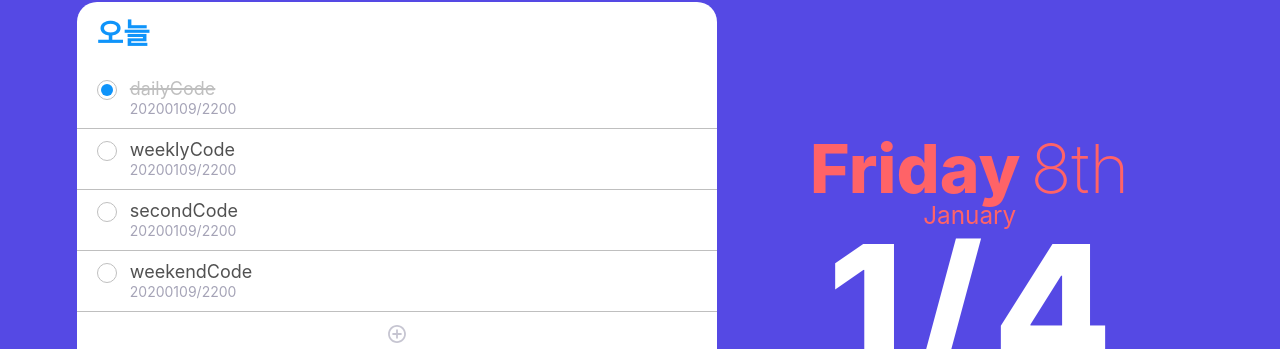
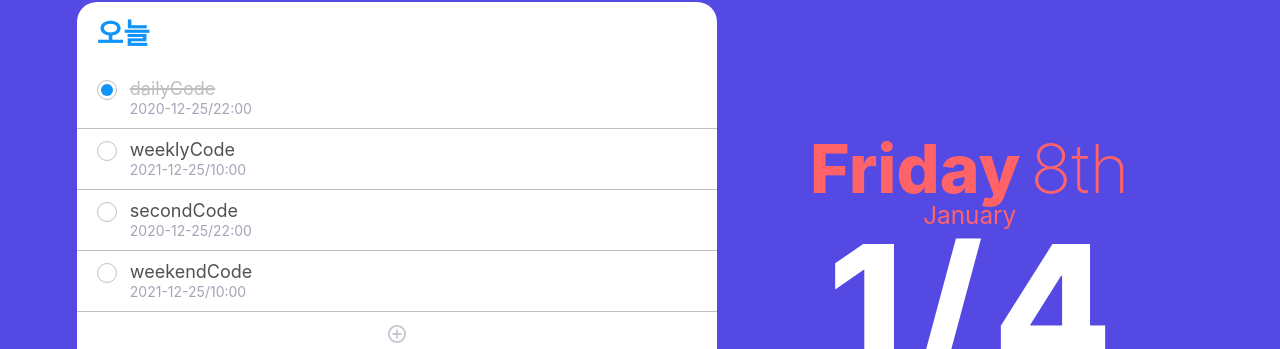
Before and after one commit to Kwon770/look-at-my-todo-web, a React (Create React App) app: page /#/ in a window 1280 px wide. Shown: the part 102-451 px from the top of the page. Built offline with nearby package versions, Linux system fonts and the light colour scheme.

Commit message:
refactor: Refactor menu html

```diff
--- a/src/components/Todo.js
+++ b/src/components/Todo.js
@@ -4,12 +4,22 @@ import { IoMdInformationCircleOutline } from "react-icons/io";
 import Theme from "style/Theme";
 import TodoSimpleEditContent from "components/TodoSimpleEditContent";
 
-const Todo = ({ todo, setClickedTodo, setIsTodoClicked }) => {
+const Todo = ({
+  todo,
+  clickedTodo,
+  setClickedTodo,
+  isTodoClicked,
+  setIsTodoClicked,
+}) => {
   const [simpleEditMode, setSimepleEditMode] = useState(false);
 
   const onClickInfoButton = () => {
-    setClickedTodo(todo);
-    setIsTodoClicked(true);
+    if (clickedTodo && todo.id === clickedTodo.id) {
+      setIsTodoClicked(!isTodoClicked);
+    } else {
+      setClickedTodo(todo);
+      setIsTodoClicked(true);
+    }
   };
 
   return (
--- a/src/components/TodoDetailPanel.js
+++ b/src/components/TodoDetailPanel.js
@@ -1,50 +1,84 @@
 import React, { useEffect, useState } from "react";
+import useInput from "hooks/useInput";
+import useCheckbox from "hooks/useCheckbox";
 import styled from "styled-components";
 
 const TodoDetailPanel = ({ clickedTodo }) => {
-  const [title, setTitle] = useState("");
-  const [existClosingDate, setExistClosingDate] = useState(false);
-  const [closingDate, setClosingDate] = useState("");
-  const [existClosingTime, setExistClosingTime] = useState(false);
-  const [closingTime, setClosingTime] = useState("");
-  const [repetitionType, setRepetitionType] = useState("");
-  const [priority, setPriority] = useState("");
+  const title = useInput(clickedTodo.title);
+  const existClosingDate = useCheckbox(clickedTodo.closingDate ? true : false);
+  const closingDate = useInput(clickedTodo.closingDate);
+  const existClosingTime = useCheckbox(clickedTodo.closingTime ? true : false);
+  const closingTime = useInput(clickedTodo.closingTime);
+  const priority = useInput(clickedTodo.priority);
+
+  // const [title, setTitle] = useState("");
+  // const [existClosingDate, setExistClosingDate] = useState(false);
+  // const [closingDate, setClosingDate] = useState("");
+  // const [existClosingTime, setExistClosingTime] = useState(false);
+  // const [closingTime, setClosingTime] = useState("");
+  // const [repetitionType, setRepetitionType] = useState("");
+  // const [priority, setPriority] = useState("");
 
   useEffect(() => {
-    setTitle(clickedTodo.title);
-    if (clickedTodo.closingDate) {
-      setExistClosingDate(true);
-      setClosingDate(clickedTodo.closingDate);
+    //   setTitle(clickedTodo.title);
+    //   if (clickedTodo.closingDate) {
+    //     setExistClosingDate(true);
+    //     setClosingDate(clickedTodo.closingDate);
+    //   }
+    //   if (clickedTodo.closingTime) {
+    //     setExistClosingTime(true);
+    //     setClosingTime(clickedTodo.closingTime);
+    //   }
+    //   setRepetitionType(clickedTodo.repetitionType);
+    //   setPriority(clickedTodo.priority);
+  }, [clickedTodo.id]);
+
+  const onChangeExistClosingDate = () => {
+    existClosingDate.onChange();
+
+    if (existClosingDate.checked) {
+      closingDate.onChange("");
+    } else {
+      const today = new Date();
+      let yy = today.getFullYear();
+      let mm = today.getMonth() + 1;
+      if (mm < 10) mm = `0${mm}`;
+      let dd = today.getDate();
+      if (dd < 10) dd = `0${dd}`;
+      closingDate.onChange(`${yy}-${mm}-${dd}`);
     }
-    if (clickedTodo.closingTime) {
-      setExistClosingTime(true);
-      setClosingTime(clickedTodo.closingTime);
+  };
+
+  const onChangeExistClosingTime = () => {
+    existClosingTime.onChange();
+
+    if (existClosingTime.checked) {
+      closingTime.onChange("");
+    } else {
+      const today = new Date();
+      let hh = today.getHours();
+      if (hh < 10) hh = `0${hh}`;
+      let mm = today.getMinutes();
+      if (mm < 10) mm = `0${mm}`;
+      closingTime.onChange(`${hh}:${mm}`);
     }
-    setRepetitionType(clickedTodo.repetitionType);
-    setPriority(clickedTodo.priority);
-  }, []);
+  };
 
   return (
     <Panel>
-      <TitleInput
-        value={title}
-        onChange={(evt) => setTitle(evt.target.value)}
-      />
+      <TitleInput {...title} />
       <RowWrapper>
         <Menu>
           <Text title>알리기</Text>
           <CheckBox
             type="checkbox"
-            checked={existClosingDate}
-            onChange={() => setExistClosingDate(!existClosingDate)}
+            {...existClosingDate}
+            onChange={onChangeExistClosingDate}
           />
           <div style={{ width: 100 }}>
             <Text>특정 날짜에</Text>
             {existClosingDate ? (
-              <Input
-                value={closingDate}
-                onChange={(evt) => setClosingDate(evt.target.value)}
-              />
+              <Input type="date" style={{ width: 155 }} {...closingDate} />
             ) : (
               ""
             )}
@@ -54,19 +88,12 @@ const TodoDetailPanel = ({ clickedTodo }) => {
           <Text title />
           <CheckBox
             type="checkbox"
-            checked={existClosingTime}
-            onChange={() => setExistClosingTime(!existClosingTime)}
+            {...existClosingTime}
+            onChange={onChangeExistClosingTime}
           />
           <div style={{ width: 100 }}>
             <Text>특정 시간에</Text>
-            {existClosingTime ? (
-              <Input
-                value={closingTime}
-                onChange={(evt) => setClosingTime(evt.target.value)}
-              />
-            ) : (
-              ""
-            )}
+            {existClosingTime ? <Input type="time" {...closingTime} /> : ""}
           </div>
         </Menu>
         <Menu>
@@ -81,11 +108,7 @@ const TodoDetailPanel = ({ clickedTodo }) => {
       <RowWrapper>
         <Menu>
           <Text title>우선순위</Text>
-          <Input
-            type="number"
-            value={priority}
-            onChange={(evt) => setPriority(evt.target.value)}
-          />
+          <Input type="number" {...priority} />
         </Menu>
       </RowWrapper>
     </Panel>
@@ -96,7 +119,6 @@ const Input = styled.input`
   ${(props) => props.theme.TodoInput};
   color: ${(props) => props.theme.panelFont2Color};
   font-size: 13px;
-  width: 70%;
 `;
 
 const CheckBox = styled.input`
@@ -109,7 +131,7 @@ const CheckBox = styled.input`
 `;
 
 const Text = styled.h2`
-  width: ${(props) => (props.title ? "30%" : "70%")};
+  width: ${(props) => (props.title ? "60px" : "80px")};
   color: ${(props) =>
     props.title ? props.theme.panelBg3Color : props.theme.panelFontColor};
   font-size: 14px;
@@ -143,7 +165,7 @@ const Panel = styled.div`
   height: 30vh;
   background-color: ${(props) => props.theme.panelBgColor};
   margin-bottom: 5vh;
-  padding: 20px;
+  padding: 17px 11px;
   overflow: scroll;
 `;
 
--- a/src/components/TodoFactory.js
+++ b/src/components/TodoFactory.js
@@ -20,7 +20,9 @@ const TodoFactory = ({
         <Todo
           key={idx}
           todo={todo}
+          clickedTodo={clickedTodo}
           setClickedTodo={setClickedTodo}
+          isTodoClicked={isTodoClicked}
           setIsTodoClicked={setIsTodoClicked}
         />
       ))}
--- /dev/null
+++ b/src/hooks/useCheckbox.js
@@ -0,0 +1,11 @@
+import { useState } from "react";
+
+const useCheckbox = (initialValue) => {
+  const [checked, setChecked] = useState(initialValue);
+  const onChange = () => {
+    setChecked(!checked);
+  };
+  return { checked, onChange };
+};
+
+export default useCheckbox;
--- /dev/null
+++ b/src/hooks/useInput.js
@@ -0,0 +1,15 @@
+import { useState } from "react";
+
+const useInput = (initialValue) => {
+  const [value, setValue] = useState(initialValue);
+  const onChange = (e) => {
+    if (typeof e === "object") {
+      setValue(e.target.value);
+    } else {
+      setValue(e);
+    }
+  };
+  return { value, onChange };
+};
+
+export default useInput;
--- a/src/routes/Home.js
+++ b/src/routes/Home.js
@@ -12,8 +12,8 @@ const tmpTodo = [
     id: "1",
     title: "dailyCode",
     isDone: "true",
-    closingDate: "20200109",
-    closingTime: "2200",
+    closingDate: "2020-12-25",
+    closingTime: "22:00",
     priority: "3",
     repetitionType: "1",
   },
@@ -21,8 +21,8 @@ const tmpTodo = [
     id: "2",
     title: "weeklyCode",
     isDone: "false",
-    closingDate: "20200109",
-    closingTime: "2200",
+    closingDate: "2021-12-25",
+    closingTime: "10:00",
     priority: "3",
     repetitionType: "2",
   },
@@ -30,8 +30,8 @@ const tmpTodo = [
     id: "3",
     title: "secondCode",
     isDone: "false",
-    closingDate: "20200109",
-    closingTime: "2200",
+    closingDate: "2020-12-25",
+    closingTime: "22:00",
     priority: "3",
     repetitionType: "3",
     specialRepetition: {
@@ -43,8 +43,8 @@ const tmpTodo = [
     id: "4",
     title: "weekendCode",
     isDone: "false",
-    closingDate: "20200109",
-    closingTime: "2200",
+    closingDate: "2021-12-25",
+    closingTime: "10:00",
     priority: "3",
     repetitionType: "3",
     specialRepetition: {
```
Also changed, not shown: 1 other file (tests, documents, lock files or other folders).
